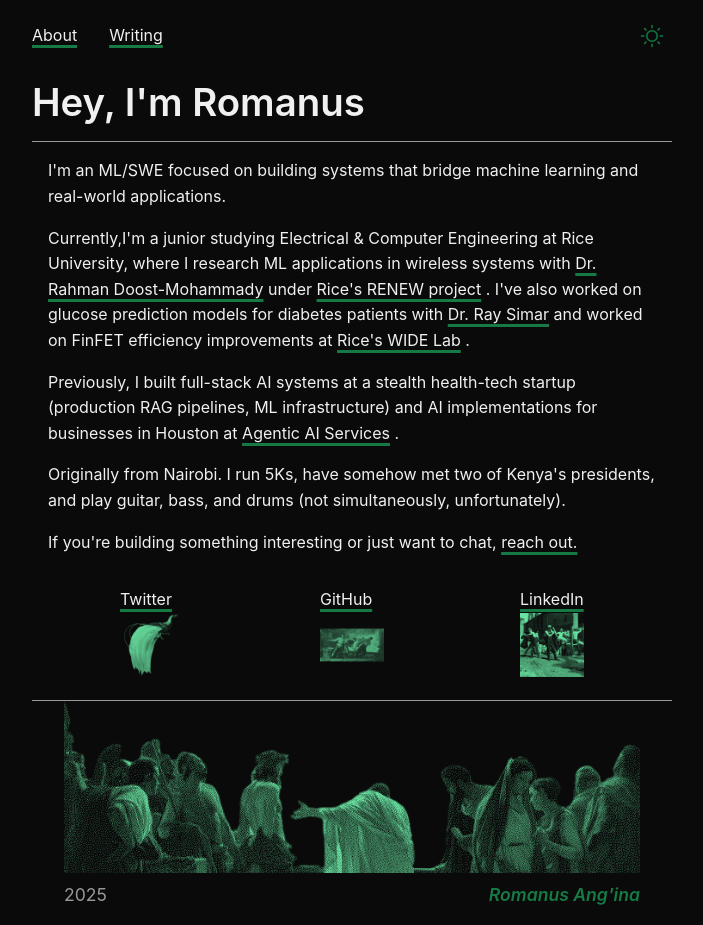
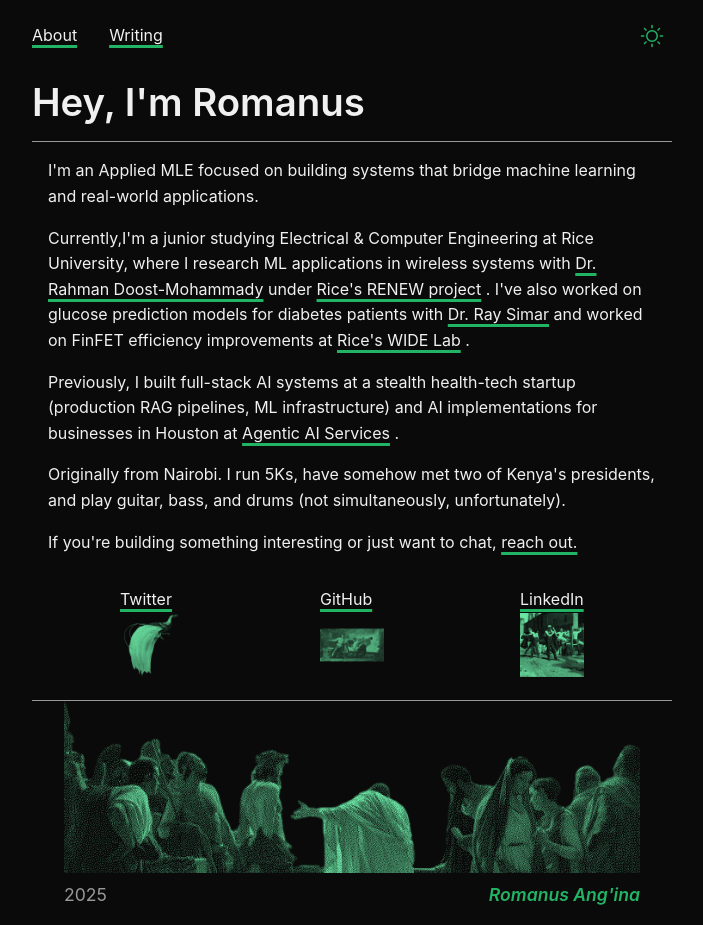
Before and after one commit to romanus-angina/portfolio, a SvelteKit app: page / in a window 1280 px wide. Both pictures are taken after a click on the button "Toggle theme". Shown: the whole page, without its empty margins (288-991 px from the left). Built offline with nearby package versions, Linux system fonts and the light colour scheme.

Commit message:
chore: increased dark mode underline constrast for lighthouse

```diff
--- a/src/app.css
+++ b/src/app.css
@@ -4,7 +4,7 @@
     --color-text: #1a1a1a;
     --color-text-muted: #555555;
     --color-link-underline: #84161f;
-    --color-image: #a31b27;
+    --color-image: #991925;
 
     /* Spacing */
     --space-xs: 0.25rem;
@@ -25,7 +25,7 @@
     --color-bg: #0a0a0a;
     --color-text: #f0f0f0;
     --color-text-muted: #999999;
-    --color-link-underline: #167a45;
+    --color-link-underline: #22B464;
     --color-image: #6ae4a3;
 }
 
--- a/src/lib/components/ThemeToggle.svelte
+++ b/src/lib/components/ThemeToggle.svelte
@@ -6,7 +6,7 @@
     {#if $theme === 'light'}
         <svg xmlns="http://www.w3.org/2000/svg" width="24" height="24" fill="#84161f" viewBox="0 0 256 256"><path d="M233.54,142.23a8,8,0,0,0-8-2,88.08,88.08,0,0,1-109.8-109.8,8,8,0,0,0-10-10,104.84,104.84,0,0,0-52.91,37A104,104,0,0,0,136,224a103.09,103.09,0,0,0,62.52-20.88,104.84,104.84,0,0,0,37-52.91A8,8,0,0,0,233.54,142.23ZM188.9,190.34A88,88,0,0,1,65.66,67.11a89,89,0,0,1,31.4-26A106,106,0,0,0,96,56,104.11,104.11,0,0,0,200,160a106,106,0,0,0,14.92-1.06A89,89,0,0,1,188.9,190.34Z"></path></svg>
     {:else}
-        <svg xmlns="http://www.w3.org/2000/svg" width="24" height="24" fill="#167a45" viewBox="0 0 256 256"><path d="M120,40V16a8,8,0,0,1,16,0V40a8,8,0,0,1-16,0Zm72,88a64,64,0,1,1-64-64A64.07,64.07,0,0,1,192,128Zm-16,0a48,48,0,1,0-48,48A48.05,48.05,0,0,0,176,128ZM58.34,69.66A8,8,0,0,0,69.66,58.34l-16-16A8,8,0,0,0,42.34,53.66Zm0,116.68-16,16a8,8,0,0,0,11.32,11.32l16-16a8,8,0,0,0-11.32-11.32ZM192,72a8,8,0,0,0,5.66-2.34l16-16a8,8,0,0,0-11.32-11.32l-16,16A8,8,0,0,0,192,72Zm5.66,114.34a8,8,0,0,0-11.32,11.32l16,16a8,8,0,0,0,11.32-11.32ZM48,128a8,8,0,0,0-8-8H16a8,8,0,0,0,0,16H40A8,8,0,0,0,48,128Zm80,80a8,8,0,0,0-8,8v24a8,8,0,0,0,16,0V216A8,8,0,0,0,128,208Zm112-88H216a8,8,0,0,0,0,16h24a8,8,0,0,0,0-16Z"></path></svg>
+        <svg xmlns="http://www.w3.org/2000/svg" width="24" height="24" fill="#22B464" viewBox="0 0 256 256"><path d="M120,40V16a8,8,0,0,1,16,0V40a8,8,0,0,1-16,0Zm72,88a64,64,0,1,1-64-64A64.07,64.07,0,0,1,192,128Zm-16,0a48,48,0,1,0-48,48A48.05,48.05,0,0,0,176,128ZM58.34,69.66A8,8,0,0,0,69.66,58.34l-16-16A8,8,0,0,0,42.34,53.66Zm0,116.68-16,16a8,8,0,0,0,11.32,11.32l16-16a8,8,0,0,0-11.32-11.32ZM192,72a8,8,0,0,0,5.66-2.34l16-16a8,8,0,0,0-11.32-11.32l-16,16A8,8,0,0,0,192,72Zm5.66,114.34a8,8,0,0,0-11.32,11.32l16,16a8,8,0,0,0,11.32-11.32ZM48,128a8,8,0,0,0-8-8H16a8,8,0,0,0,0,16H40A8,8,0,0,0,48,128Zm80,80a8,8,0,0,0-8,8v24a8,8,0,0,0,16,0V216A8,8,0,0,0,128,208Zm112-88H216a8,8,0,0,0,0,16h24a8,8,0,0,0,0-16Z"></path></svg>
     {/if}
 </button>
 
--- a/src/routes/+page.svelte
+++ b/src/routes/+page.svelte
@@ -15,7 +15,7 @@
     <div class="intro-text">
 
       <p>
-        I'm an ML/SWE focused on building systems that bridge machine learning and real-world applications.
+        I'm an Applied MLE focused on building systems that bridge machine learning and real-world applications.
       </p>
 
       <p>
```
